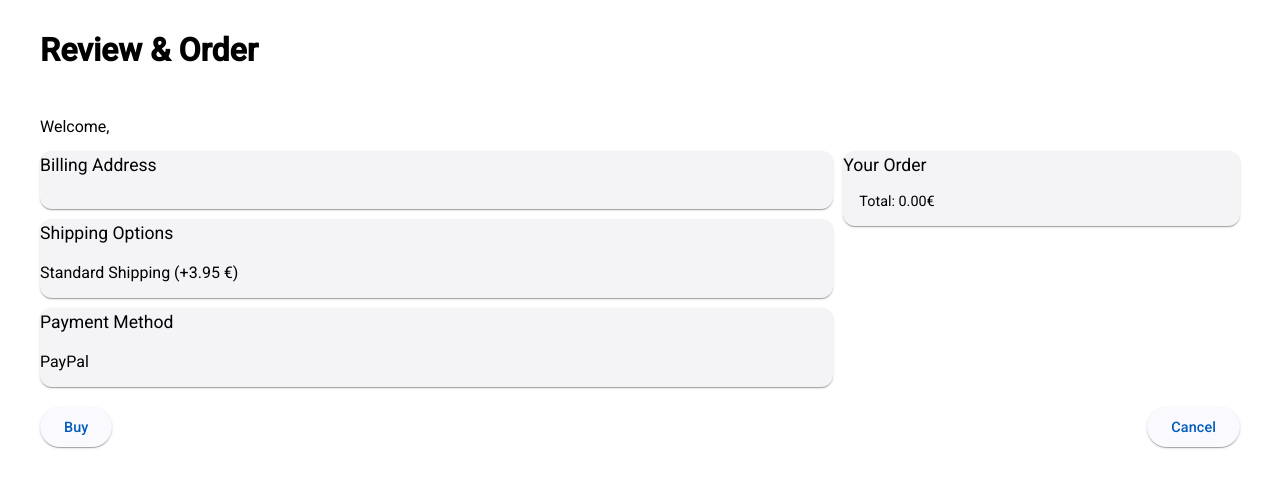
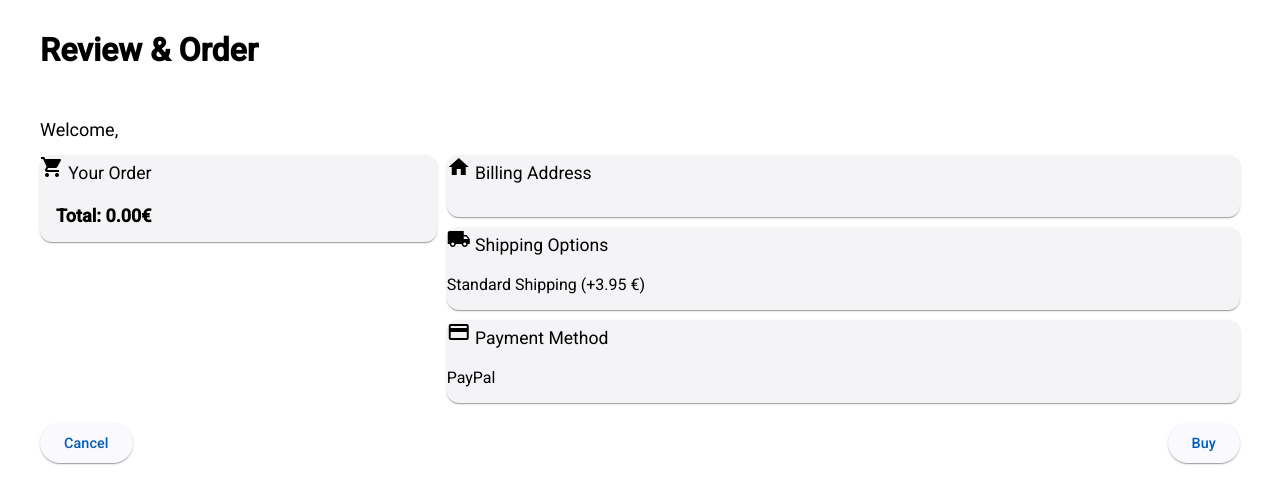
Before and after one commit to Niinnoo/Cloud-Computing-WS24-25, an Angular app in the folder Frontend/: page /payment/processing in a window 1280 px wide. Shown: the top 504 px of the page. Built offline with nearby package versions, Linux system fonts and the light colour scheme.

Commit message:
Processing Seite verschönert

```diff
--- a/Frontend/src/app/components/processing/processing.component.html
+++ b/Frontend/src/app/components/processing/processing.component.html
@@ -2,17 +2,33 @@
   <h1>Review & Order</h1>
 
   <!-- Salutation -->
-  <p class="salutation">Welcome, {{ customerData?.firstName }} {{ customerData?.lastName }}</p>
+  <p class="salutation" style="font-size: large;">Welcome, <span style="font-size: large; font-weight: 900;" class="highlight-name">{{ customerData?.firstName }} {{ customerData?.lastName }}</span></p>
 
   <div class="content">
-    <!-- Left Column -->
-    <div class="left-column">
+    <!-- Right Column (Your Order - Highlighted) -->
+    <div class="right-column">
+      <mat-card class="shadow highlight">
+        <mat-card-title>
+          <mat-icon>shopping_cart</mat-icon> Your Order
+        </mat-card-title>
+        <mat-card-content>
+          <div *ngFor="let item of cartItems">
+            <p>{{ item.name }} - {{ item.quantity }} x {{ item.price }}€ = {{ (item.quantity * item.price).toFixed(2) }}€</p>
+          </div>
+          <p class="total highlight-total" style="font-size: large; font-weight: 900;">Total: {{ getTotalCost().toFixed(2) }}€</p>
+        </mat-card-content>
+      </mat-card>
+    </div>
+
+    <!-- Left Column (Billing, Shipping, Payment - Smaller) -->
+    <div class="left-column smaller">
       <div class="card-row">
         <!-- Billing Address -->
-        <mat-card class="half-width">
-          <mat-card-title>Billing Address</mat-card-title>
+        <mat-card class="half-width shadow">
+          <mat-card-title>
+            <mat-icon>home</mat-icon> Billing Address
+          </mat-card-title>
           <mat-card-content>
-            <p>{{ customerData?.billingAddress }}</p>
             <p>{{ customerData?.street }} {{ customerData?.houseNumber }}</p>
             <p>{{ customerData?.postalCode }} {{ customerData?.city }}</p>
             <p>{{ customerData?.country }}</p>
@@ -21,36 +37,26 @@
       </div>
 
       <!-- Shipping Options -->
-      <mat-card>
-        <mat-card-title>Shipping Options</mat-card-title>
+      <mat-card class="shadow">
+        <mat-card-title>
+          <mat-icon>local_shipping</mat-icon> Shipping Options
+        </mat-card-title>
         <p>Standard Shipping (+3.95 €)</p>
       </mat-card>
 
       <!-- Payment Methods -->
-      <mat-card>
-        <mat-card-title>Payment Method</mat-card-title>
+      <mat-card class="shadow">
+        <mat-card-title>
+          <mat-icon>payment</mat-icon> Payment Method
+        </mat-card-title>
         <p>PayPal</p>
-      </mat-card>
-    </div>
-
-    <!-- Right Column -->
-    <div class="right-column">
-      <!-- Order Summary -->
-      <mat-card>
-        <mat-card-title>Your Order</mat-card-title>
-        <mat-card-content>
-          <div *ngFor="let item of cartItems">
-            <p>{{ item.name }} - {{ item.quantity }} x {{ item.price }}€ = {{ (item.quantity * item.price).toFixed(2) }}€</p>
-          </div>
-          <p>Total: {{ getTotalCost().toFixed(2) }}€</p>
-        </mat-card-content>
       </mat-card>
     </div>
   </div>
 
   <!-- Actions -->
   <div class="actions">
-    <button mat-raised-button color="primary" (click)="buyCart()">Buy</button>
-    <button mat-raised-button color="primary" (click)="cancelOrder()">Cancel</button>
+    <button mat-raised-button color="warn" class="btn-action" (click)="cancelOrder()">Cancel</button>
+    <button mat-raised-button color="primary" class="btn-action" (click)="buyCart()">Buy</button>
   </div>
 </div>
--- a/Frontend/src/app/components/processing/processing.component.ts
+++ b/Frontend/src/app/components/processing/processing.component.ts
@@ -9,6 +9,7 @@ import { CartService } from '../../services/shopping-cart/shopping-cart.service'
 import { CartItem } from '../../models/cart-item.model';
 import { CustomerService} from '../../services/customer/customer.service';
 import { CustomerData } from '../../models/customer.model';
+import { MatIconModule } from '@angular/material/icon';
 
 @Component({
   selector: 'app-processing',
@@ -18,7 +19,8 @@ import { CustomerData } from '../../models/customer.model';
     MatCardModule,
     MatButtonModule,
     MatRadioModule,
-    MatSelectModule
+    MatSelectModule,
+    MatIconModule
   ],
   templateUrl: './processing.component.html',
   styleUrls: ['./processing.component.css']
```
